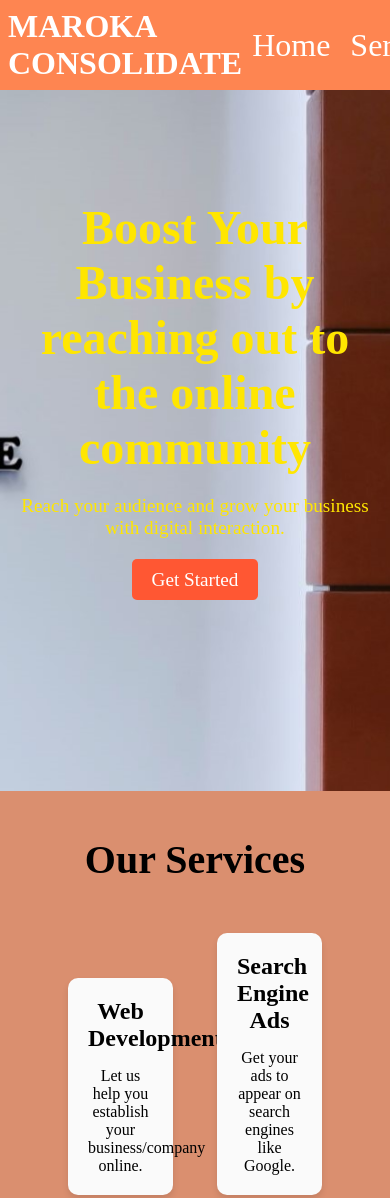
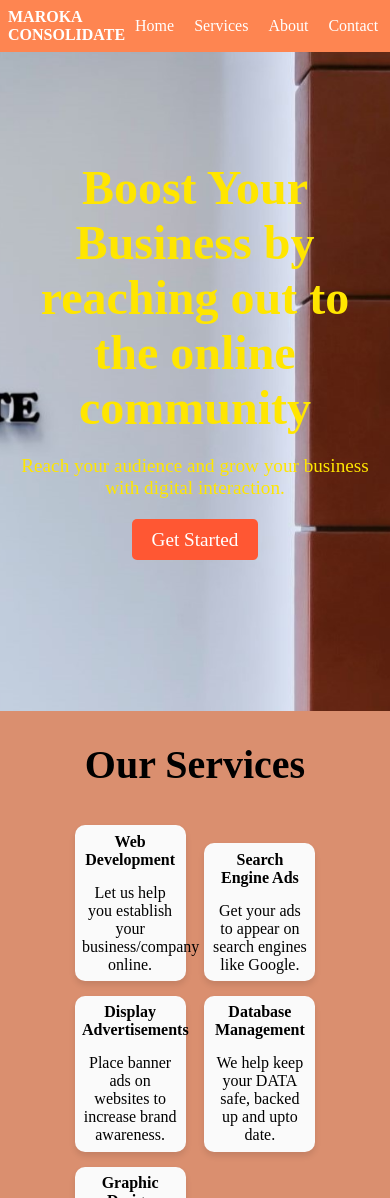
Before and after one commit to marokaconsolidate/marokaconsolidate, a plain HTML site: page index.html in a window 390 px wide. Shown: the top 1198 px of the page. Drawn offline with Linux system fonts and the light colour scheme.

Commit message:
Update styles.css

```diff
--- a/styles.css
+++ b/styles.css
@@ -177,3 +177,52 @@ footer .social-icons a {
 footer .social-icons a:hover {
     text-decoration: underline;
 }
+
+@media (max-width: 600px)   {
+                             header .logo h1 {
+                                              font-size: 100%;
+                                             }
+
+                             header nav ul li a {
+                                                font-size: 100%;
+                                                }
+
+                             .banner {
+                                      padding: 160px 5px;
+                                     }
+
+                             .services {
+                                        padding: 30px 10px;
+                                       }
+
+                             .services h2 {
+                                           font-size: 100%rem;
+                                           margin-bottom: 30px;
+                                          }
+
+                             .service-card {
+                                            width: 30%;
+                                            padding: 2%;
+                                            margin: 2%;
+                                            border-radius: 10px;
+                                            box-shadow: 0 4px 6px rgba(0, 0, 0, 0.1);
+                                    }
+
+                             .service-card h3 {
+                                        font-size: 100%;
+                                        margin-bottom: 15px;
+                                    }
+
+                             .service-card p {
+                                        font-size: 100%;
+                                    }
+
+                             .about {
+                                        padding: 35px 5px;
+                                    }
+
+                             .about p {
+                                        font-size: 100%;
+                                    }
+
+                            }
```
